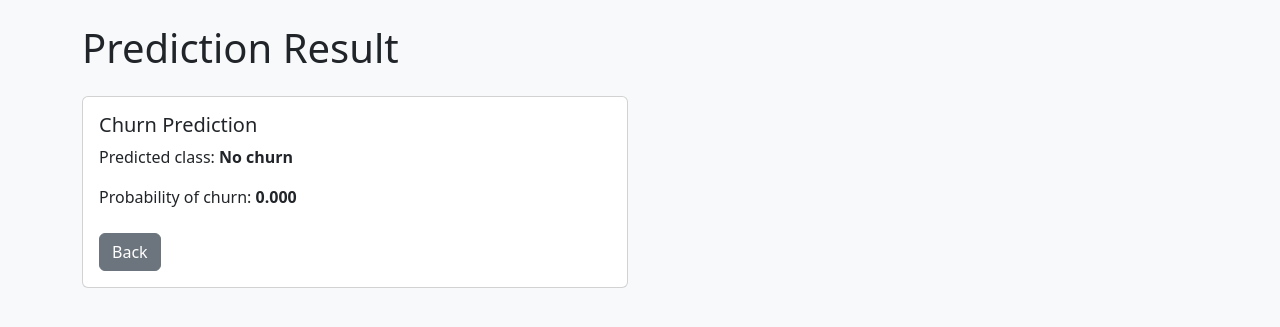
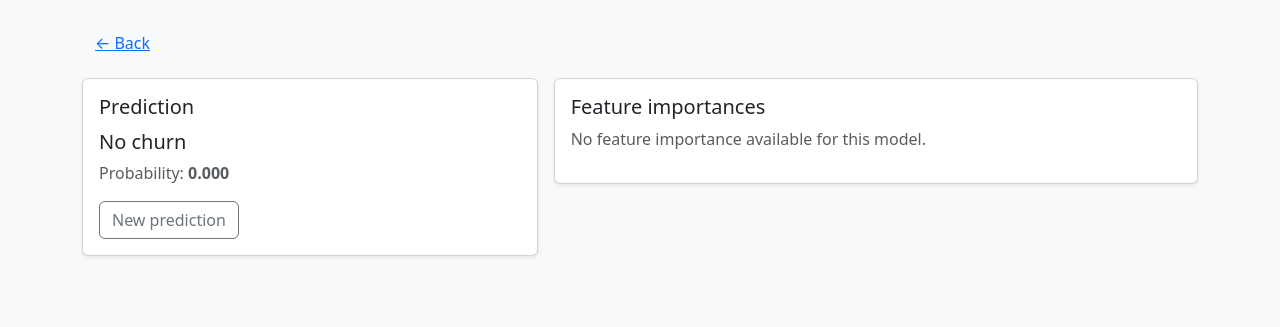
Before and after one commit to Sandeep21803/-Customer-Churn-Detection, a Flask app: template templates/result.html in a window 1280 px wide. Shown: the top 327 px of the page. Run offline with Flask 3, Linux system fonts and the light colour scheme; the template is opened without the code that fills it, so the values that code supplies are empty; parts of the project's set-up code (start-up, migrations or seed data) failed here and were passed over.

Commit message:
Aug 5, 2026, 2:05 PM

```diff
--- /dev/null
+++ b/static/example_batch.csv
@@ -0,0 +1,2 @@
+CreditScore,Geography,Gender,Age,Tenure,Balance,NumOfProducts,HasCrCard,IsActiveMember,EstimatedSalary
+650,France,Male,40,3,60000.00,1,1,1,50000
--- /dev/null
+++ b/static/style.css
@@ -0,0 +1,6 @@
+body { font-family: Inter, system-ui, -apple-system, 'Segoe UI', Roboto, 'Helvetica Neue', Arial; }
+.logo{ width:56px; height:56px; display:flex; align-items:center; justify-content:center; }
+.card-title{ font-weight:600; }
+.table thead th{ background:#f8f9fa; }
+.footer{ padding:24px 0; color:#6c757d; }
+@media (max-width:768px){ .logo{ width:44px; height:44px; } }
--- a/templates/result.html
+++ b/templates/result.html
@@ -8,33 +8,50 @@
   </head>
   <body class="bg-light">
     <div class="container py-4">
-      <h1>Prediction Result</h1>
-      <div class="row">
-        <div class="col-md-6">
-          <div class="card mt-3">
+      <a class="btn btn-link mb-3" href="/">← Back</a>
+      <div class="row g-3">
+        <div class="col-lg-5">
+          <div class="card shadow-sm">
             <div class="card-body">
-              <h5 class="card-title">Churn Prediction</h5>
-              <p class="card-text">Predicted class: <strong>{{ 'Churn' if prediction==1 else 'No churn' }}</strong></p>
+              <h5 class="card-title">Prediction</h5>
+              <p class="lead mb-1">{{ 'Churn' if prediction==1 else 'No churn' }}</p>
               {% if probability is not none %}
-              <p class="card-text">Probability of churn: <strong>{{ '%.3f'|format(probability) }}</strong></p>
+              <p class="text-muted">Probability: <strong>{{ '%.3f'|format(probability) }}</strong></p>
               {% endif %}
-              <a href="/" class="btn btn-secondary mt-2">Back</a>
+              <div class="mt-3">
+                <a href="/" class="btn btn-outline-secondary">New prediction</a>
+              </div>
             </div>
           </div>
         </div>
 
-        <div class="col-md-6">
-          {% if importances %}
-          <h5>Top feature importances</h5>
-          <table class="table table-sm">
-            <thead><tr><th>Feature</th><th>Importance</th></tr></thead>
-            <tbody>
-              {% for row in importances %}
-              <tr><td>{{ row['feature'] }}</td><td>{{ '%.4f'|format(row['importance']) }}</td></tr>
-              {% endfor %}
-            </tbody>
-          </table>
-          {% endif %}
+        <div class="col-lg-7">
+          <div class="card shadow-sm">
+            <div class="card-body">
+              <h5 class="card-title">Feature importances</h5>
+              {% if importances %}
+              <canvas id="impChart"></canvas>
+              <script src="https://cdn.jsdelivr.net/npm/chart.js"></script>
+              <script>
+                const data = {
+                  labels: {{ importances|map(attribute='feature')|list }},
+                  datasets: [{
+                    label: 'Importance',
+                    data: {{ importances|map(attribute='importance')|list }},
+                    backgroundColor: 'rgba(54, 162, 235, 0.6)'
+                  }]
+                };
+                new Chart(document.getElementById('impChart'), {
+                  type: 'bar',
+                  data: data,
+                  options: { indexAxis: 'y', responsive: true }
+                });
+              </script>
+              {% else %}
+              <p class="text-muted">No feature importance available for this model.</p>
+              {% endif %}
+            </div>
+          </div>
         </div>
       </div>
     </div>
```
Also changed, not shown: templates/index.html (+14 -0 lines).
